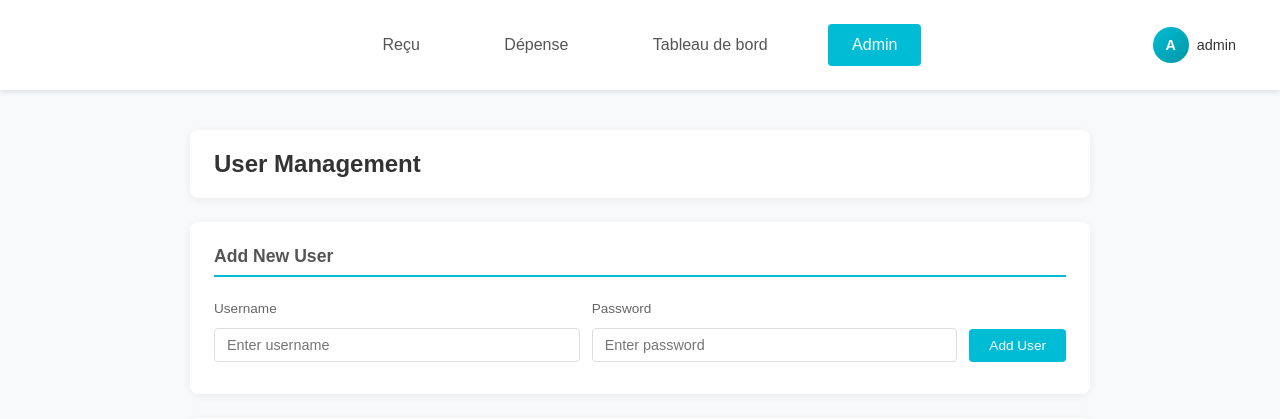
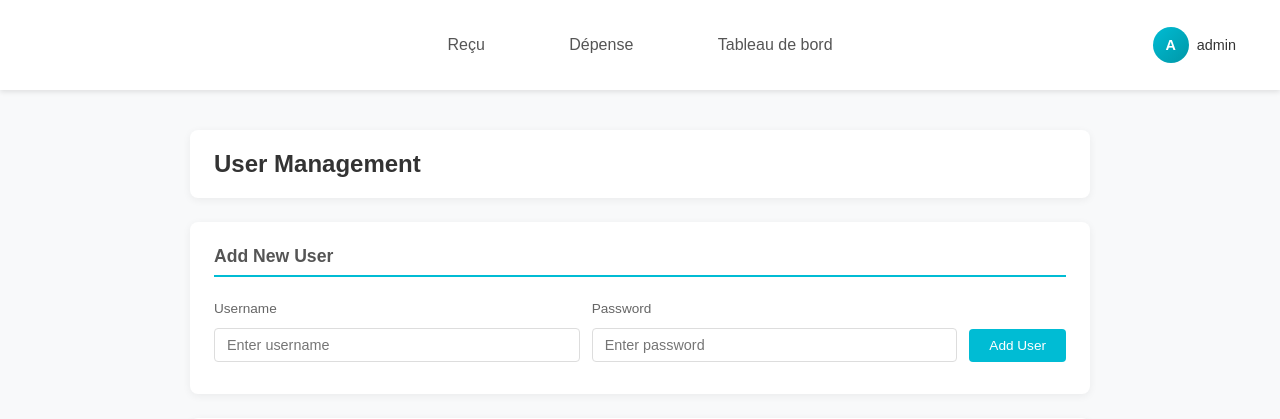
Before and after one commit to phil-keita/facturation, a Flask app: page /admin in a window 1280 px wide. Shown: the top 419 px of the page. Run offline with Flask 3, Linux system fonts and the light colour scheme; the visitor is signed in with stand-in values (Sample User, id 1).

Commit message:
Remove Admin link from admin page menu bar

```diff
--- a/templates/admin.html
+++ b/templates/admin.html
@@ -54,7 +54,6 @@
       <a href="/">Reçu</a>
       <a href="/expenses">Dépense</a>
       <a href="/dashboard">Tableau de bord</a>
-      <a href="/admin" class="active">Admin</a>
 
       <div class="profile-menu">
         <div class="profile-trigger" onclick="this.parentElement.classList.toggle('active')">
```
